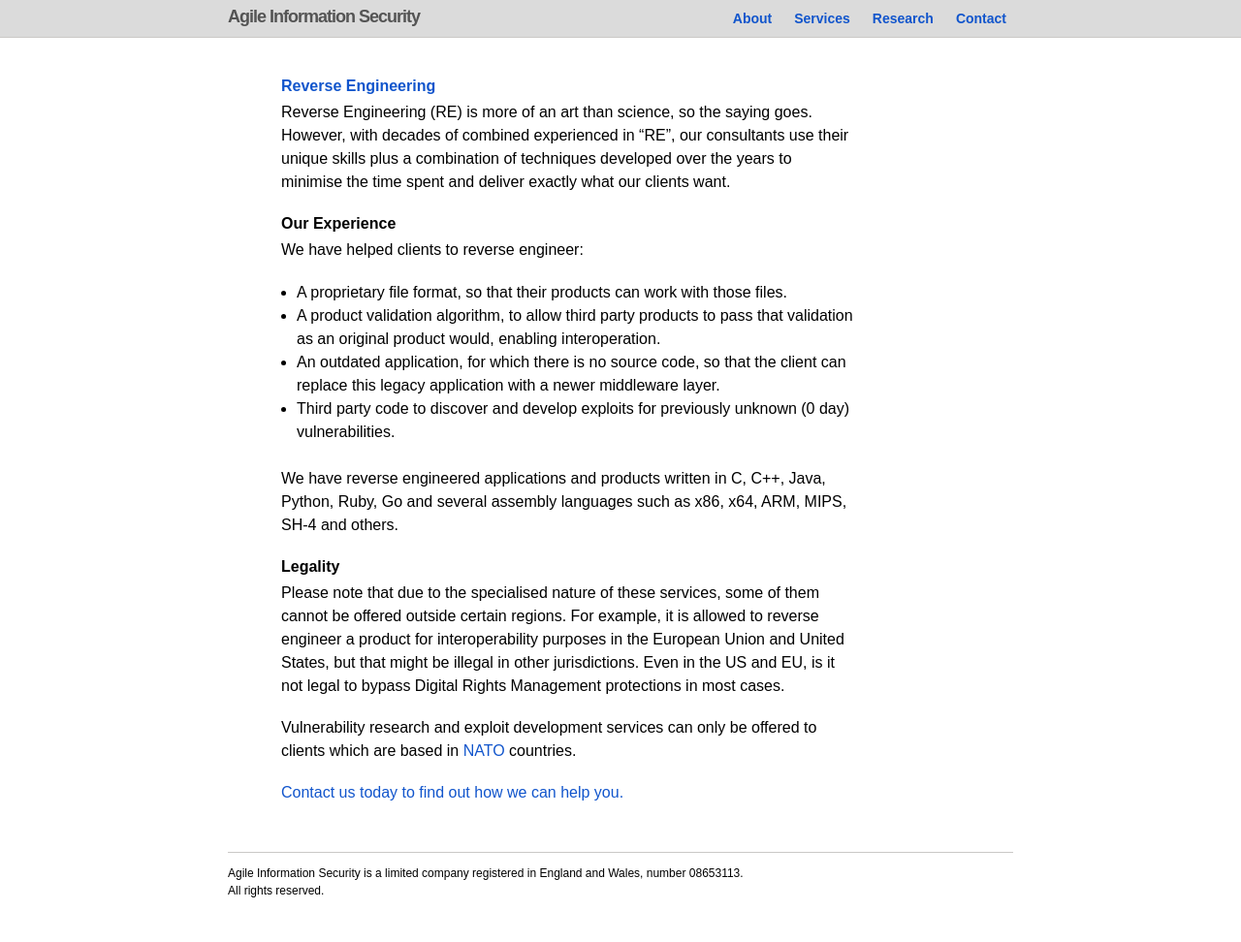
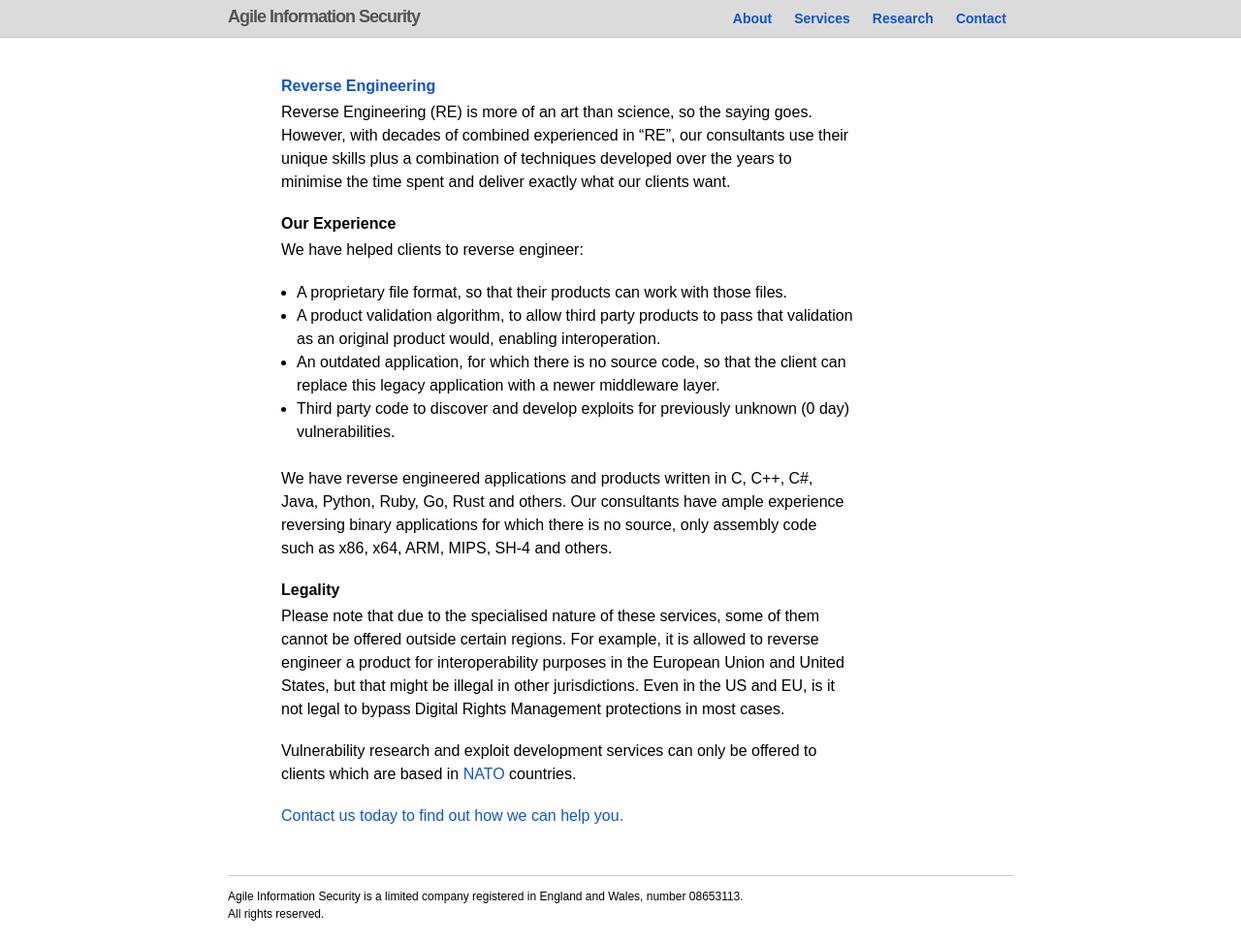
Before and after one commit to pedrib/pedrib.github.io, a Jekyll site: the page built from _posts/2017-12-29-reverse-engineering.markdown, in a window 1280 px wide. Shown: the whole page at 97% size. Built offline with Jekyll 4.4.1, drawn with Linux system fonts in a browser that asks for light colours; before the commit the page ends 948 px from its top, so only the background shows below that.

Commit message:
add RE talk 2

```diff
--- a/_posts/2017-12-29-reverse-engineering.markdown
+++ b/_posts/2017-12-29-reverse-engineering.markdown
@@ -13,7 +13,8 @@ We have helped clients to reverse engineer:
 - An outdated application, for which there is no source code, so that the client can replace this legacy application with a newer middleware layer.
 - Third party code to discover and develop exploits for previously unknown (0 day) vulnerabilities.
 
-We have reverse engineered applications and products written in C, C++, Java, Python, Ruby, Go and several assembly languages such as x86, x64, ARM, MIPS, SH-4 and others.
+We have reverse engineered applications and products written in C, C++, C#, Java, Python, Ruby, Go, Rust and others.
+Our consultants have ample experience reversing binary applications for which there is no source, only assembly code such as x86, x64, ARM, MIPS, SH-4 and others.
 
 ### Legality
 
```
